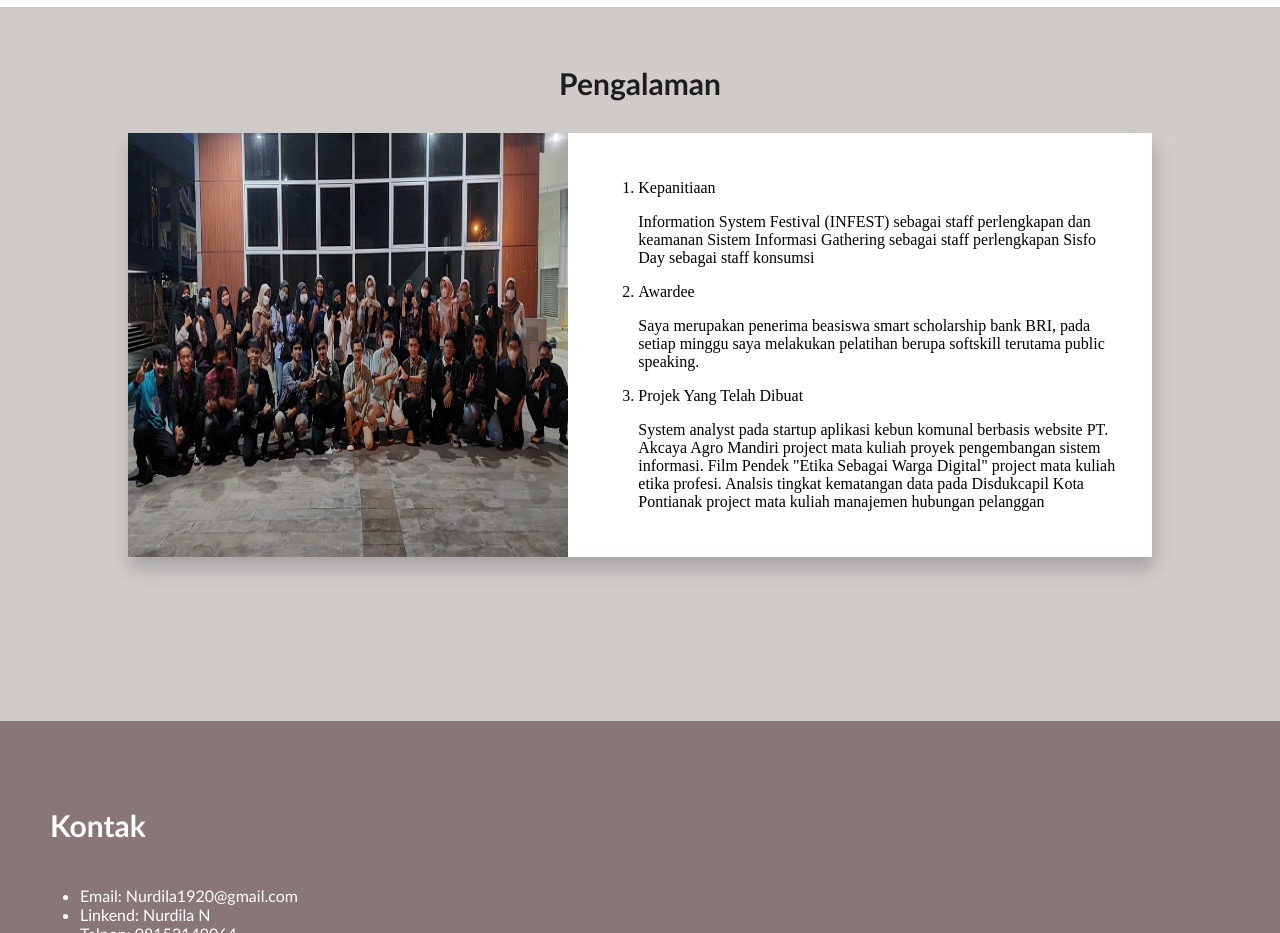
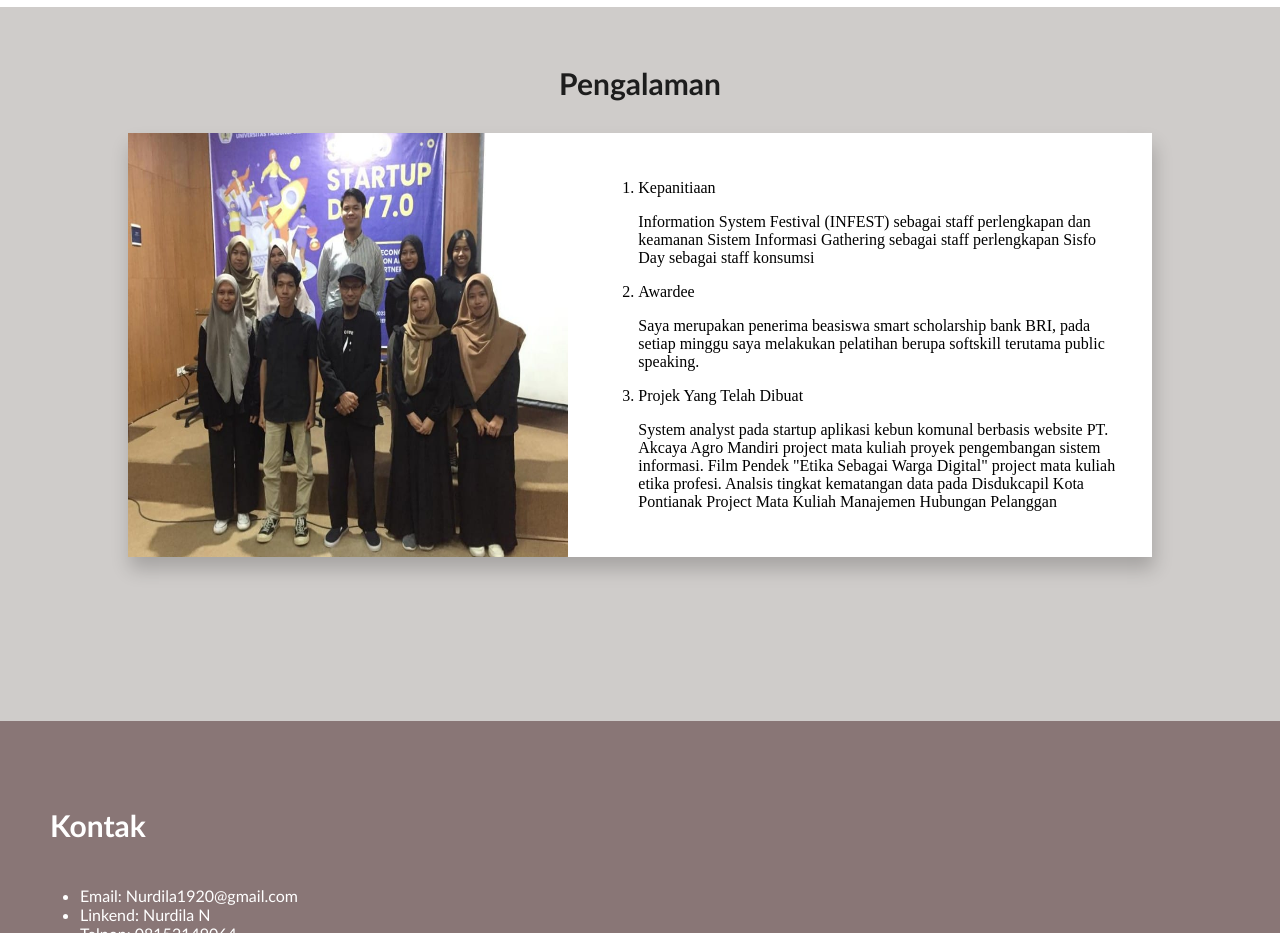
Before and after one commit to nurdila19/webprofile_Nurdila, a plain HTML site: page index.html in a window 1280 px wide. Shown: the part 1980-2913 px from the top of the page. Drawn offline with Linux system fonts and the light colour scheme.

Commit message:
pengembangan Website

```diff
--- a/index.html
+++ b/index.html
@@ -109,7 +109,7 @@
                 <p>Pengalaman</p>
             </div>
             <div class="baris">
-                <img class="picture-kegiatan" src="asset/kegiatan sisfo.jpeg" alt="">
+                <img class="picture-kegiatan" src="asset/Startup Day.jpeg" alt="">
                 <div class="kolom" style="background-color: #ffff;">
                     <ol start="1" type="1">
                         <li> Kepanitiaan <p>Information System Festival (INFEST) sebagai staff perlengkapan dan keamanan
@@ -125,8 +125,8 @@
                                 website PT. Akcaya Agro Mandiri project mata kuliah proyek pengembangan sistem
                                 informasi.
                                 Film Pendek "Etika Sebagai Warga Digital" project mata kuliah etika profesi.
-                                Analsis tingkat kematangan data pada Disdukcapil Kota Pontianak project mata kuliah
-                                manajemen hubungan pelanggan
+                                Analsis tingkat kematangan data pada Disdukcapil Kota Pontianak Project Mata Kuliah
+                                Manajemen Hubungan Pelanggan
                             </p>
                         </li>
                     </ol>
```
Also changed, not shown: asset/Startup Day.jpeg (added), asset/kegiatan sisfo.jpeg (deleted).
